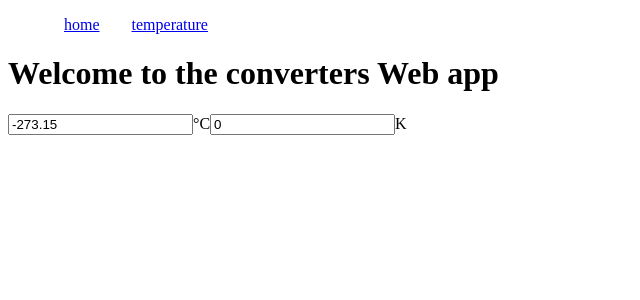
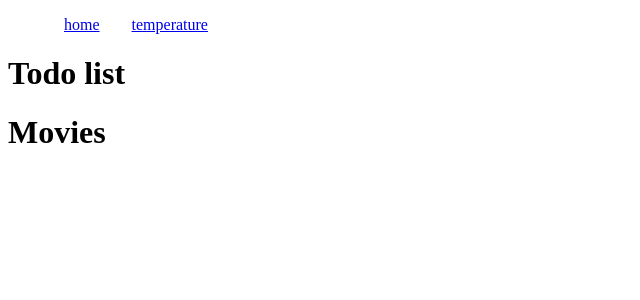
Before and after one commit to Chabloz/webmobui-49-2, a Vue app: page / in a window 1280 px wide. Shown: the top 300 px of the page, without its empty margins (0-640 px from the left). Built offline with nearby package versions, Linux system fonts and the light colour scheme.

Commit message:
Add localstorage composable and v-for example

```diff
--- a/src/App.vue
+++ b/src/App.vue
@@ -14,6 +14,8 @@
     get: () => baseUnit.value,
     set: val => baseUnit.value = val,
   });
+
+
 </script>
 
 <template>
--- /dev/null
+++ b/src/TodoList.vue
@@ -0,0 +1,28 @@
+<script setup>
+  import {useLocalstorage} from './composables/localstorage.js';
+  import TheNav from './components/TheNav.vue';
+  import {tasks} from './state.js';
+
+
+
+
+  const { value: movies } = useLocalstorage('movies', []);
+
+  function addTask() {
+    tasks.push('test');
+  }
+
+</script>
+
+<template>
+  <the-nav/>
+  <h1 @click="addTask()">Todo list</h1>
+  <div v-for="task of tasks"> {{ task }}</div>
+
+  <h1>Movies</h1>
+  <div v-for="movie of movies"> {{ movie }}</div>
+</template>
+
+<style scoped>
+
+</style>
--- a/src/components/BaseInputNumber.vue
+++ b/src/components/BaseInputNumber.vue
@@ -17,9 +17,6 @@
   const emits = defineEmits([
     'update:modelValue'
   ]);
-
-  // const modelValue = ref(43);
-  // const symbol = '°C';
 
   const value = computed({
     get: () => round(props.modelValue, 2),
--- a/src/components/TheNav.vue
+++ b/src/components/TheNav.vue
@@ -1,6 +1,9 @@
 <script setup>
   import { ref } from 'vue';
-  import { page } from '../state.js';
+  import { page, tasks } from '../state.js';
+
+  import {useLocalstorage} from '../composables/localstorage.js';
+
 
   window.addEventListener('hashchange', () => {
     page.value = window.location.hash
--- /dev/null
+++ b/src/composables/localstorage.js
@@ -0,0 +1,24 @@
+import { ref, watch } from "vue";
+
+export function useLocalstorage(key, defaultVal = null) {
+
+  let data = localStorage.getItem(key);
+
+  // if not allready in localstorage
+  if (data !== null) {
+    // Deserialize JSON
+    data = JSON.parse(data);
+  } else {
+    // Serialize in JSON
+    localStorage.setItem(key, JSON.stringify(defaultVal));
+    data = defaultVal;
+  }
+
+  const value = ref(data);
+
+  watch(value, () => {
+    localStorage.setItem(key, JSON.stringify(value.value));
+  }, {deep: true});
+
+  return { value };
+}
--- a/src/main.js
+++ b/src/main.js
@@ -1,5 +1,5 @@
 import { createApp } from 'vue';
-import App from './App.vue';
+import App from './TodoList.vue';
 
 createApp(App).mount('#app')
 
--- a/src/state.js
+++ b/src/state.js
@@ -1,4 +1,7 @@
 import { ref } from "vue";
+import {useLocalstorage} from './composables/localstorage.js';
+
+export const { value: tasks } = useLocalstorage('tasks', []);
 
 export const page = ref('#home');
 
```
